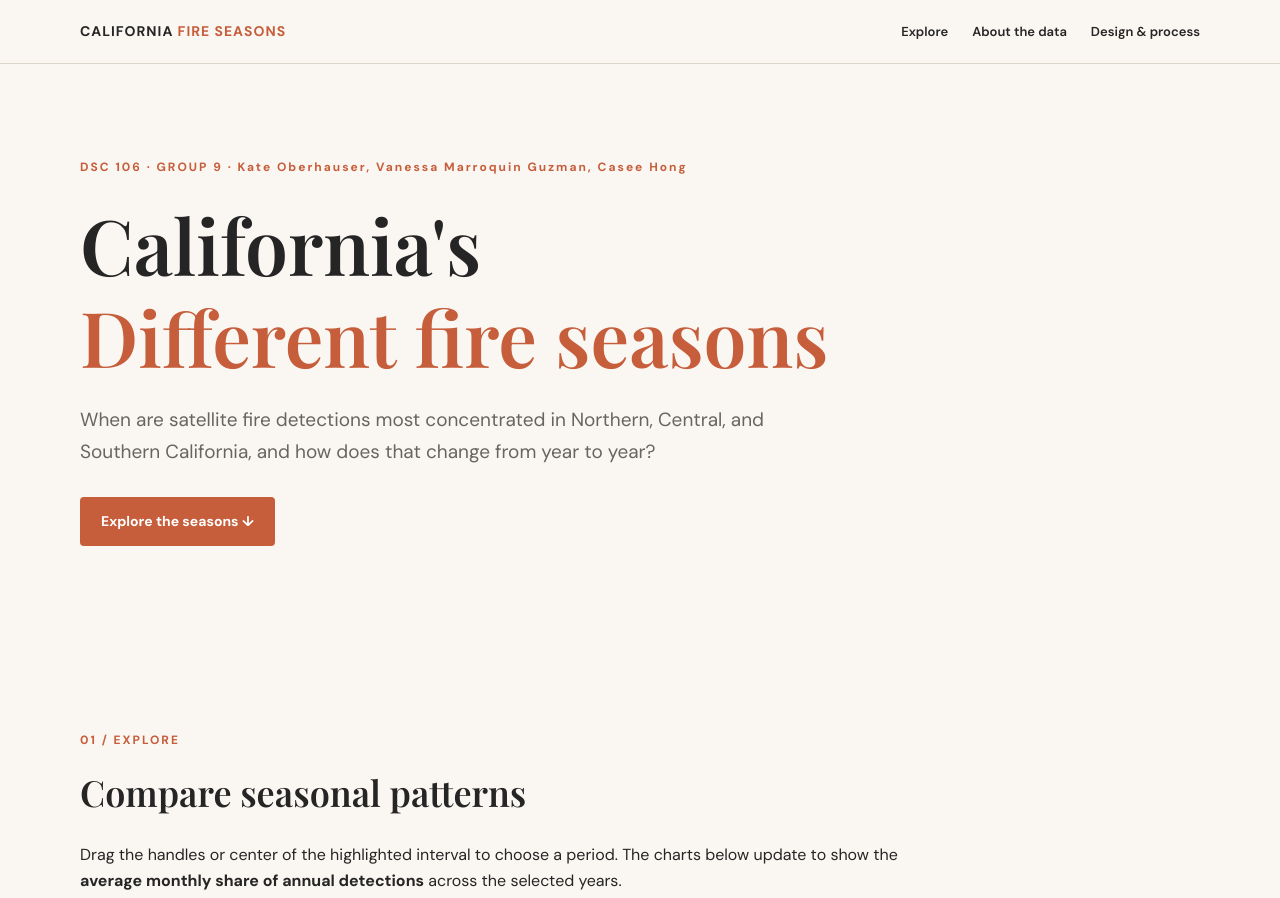
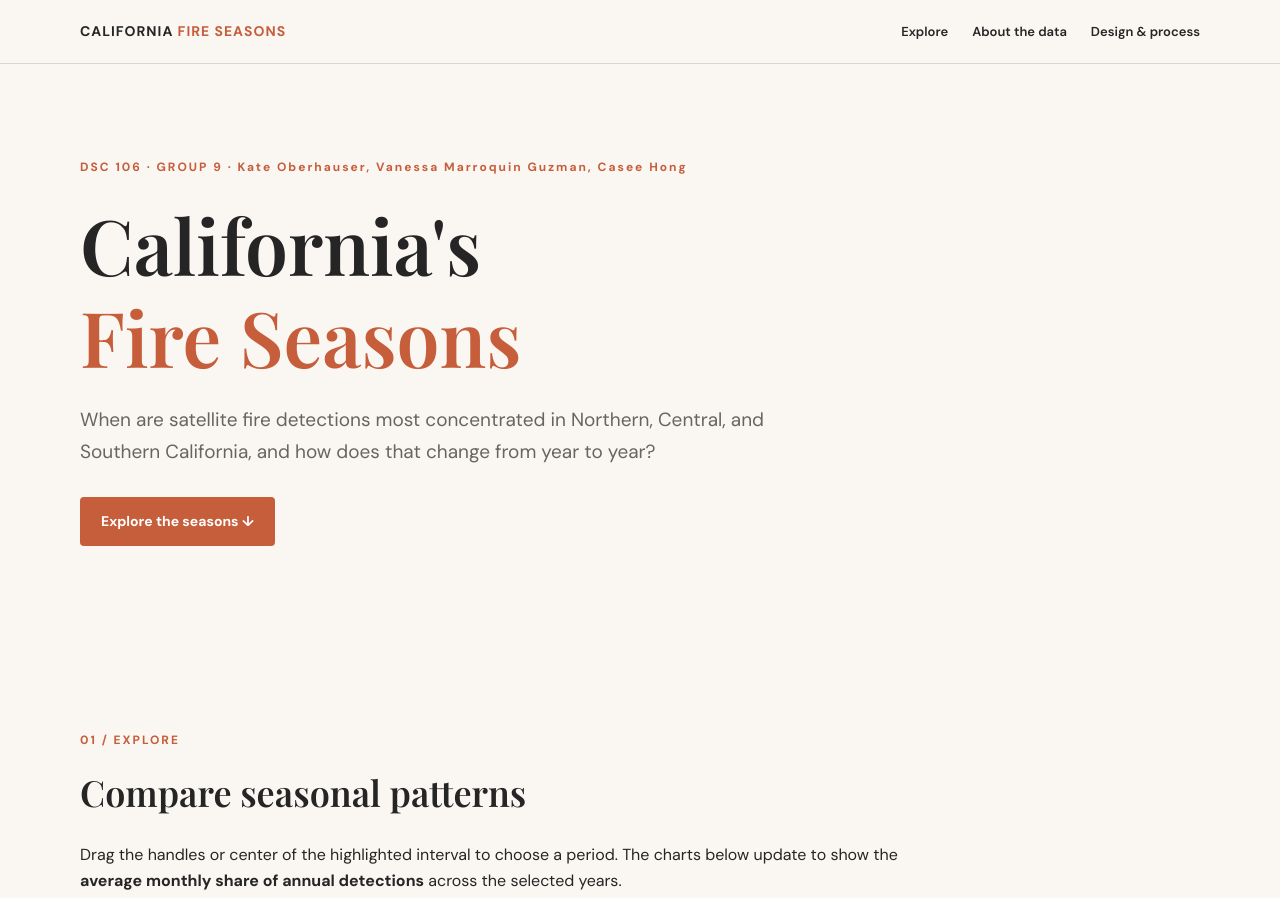
Before and after one commit to vmarroquinguzman/dsc106-project3, a plain HTML site: page index.html in a window 1280 px wide. Shown: the top 898 px of the page. Drawn offline with nearby package versions, Linux system fonts and the light colour scheme.

Commit message:
Update title

```diff
--- a/index.html
+++ b/index.html
@@ -19,7 +19,7 @@
     </nav>
     <header id="top" class="hero">
         <p class="eyebrow">DSC 106 · GROUP 9 · Kate Oberhauser, Vanessa Marroquin Guzman, Casee Hong</p>
-        <h1>California's<br><em>Different fire seasons</em></h1>
+        <h1>California's<br><em>Fire Seasons</em></h1>
         <p class="hero-description">When are satellite fire detections most concentrated in Northern, Central, and Southern California, and how does that change from year to year?</p>
         <a class="btn-primary" href="#explore">Explore the seasons ↓</a>
     </header>
```
